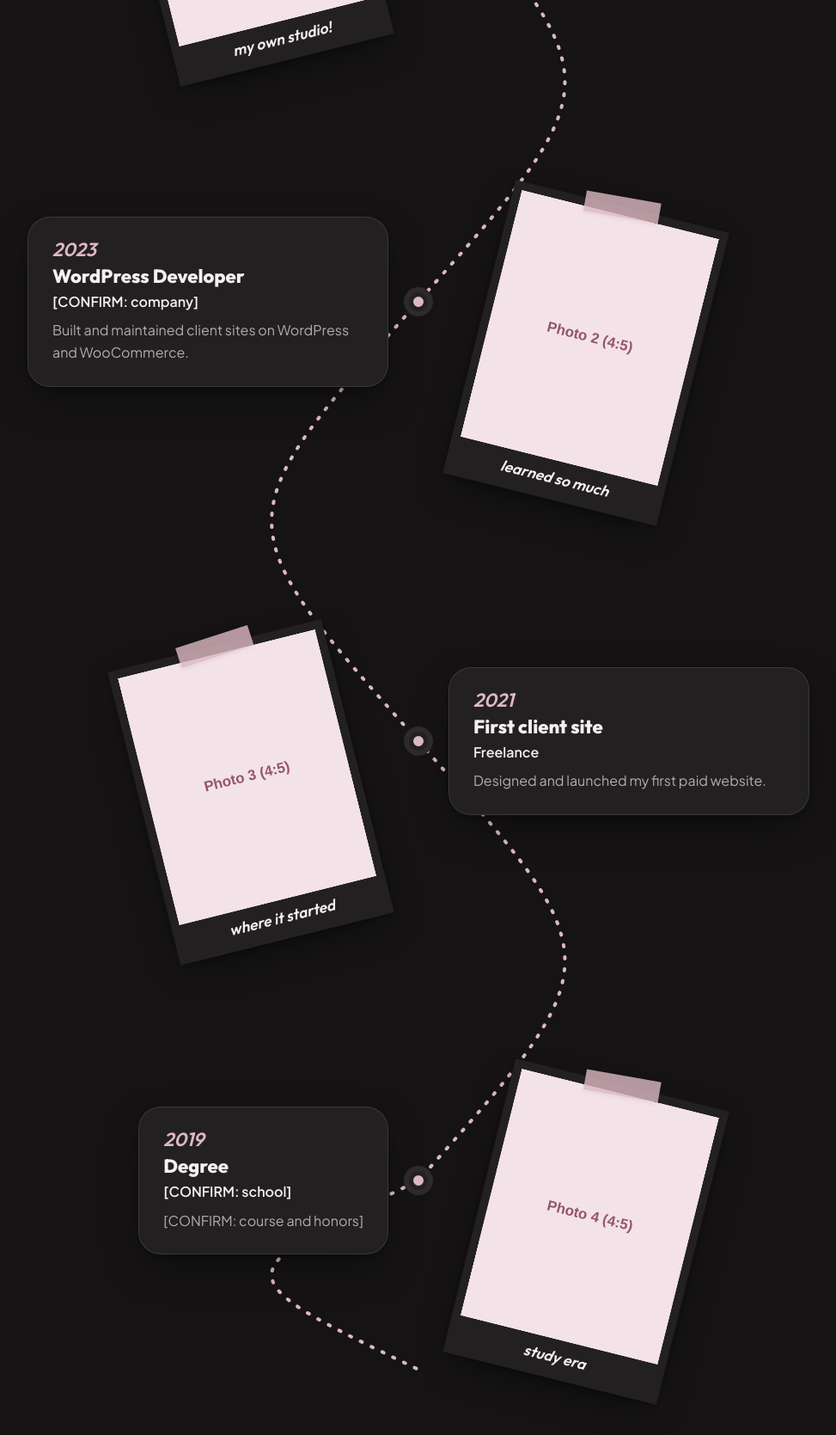
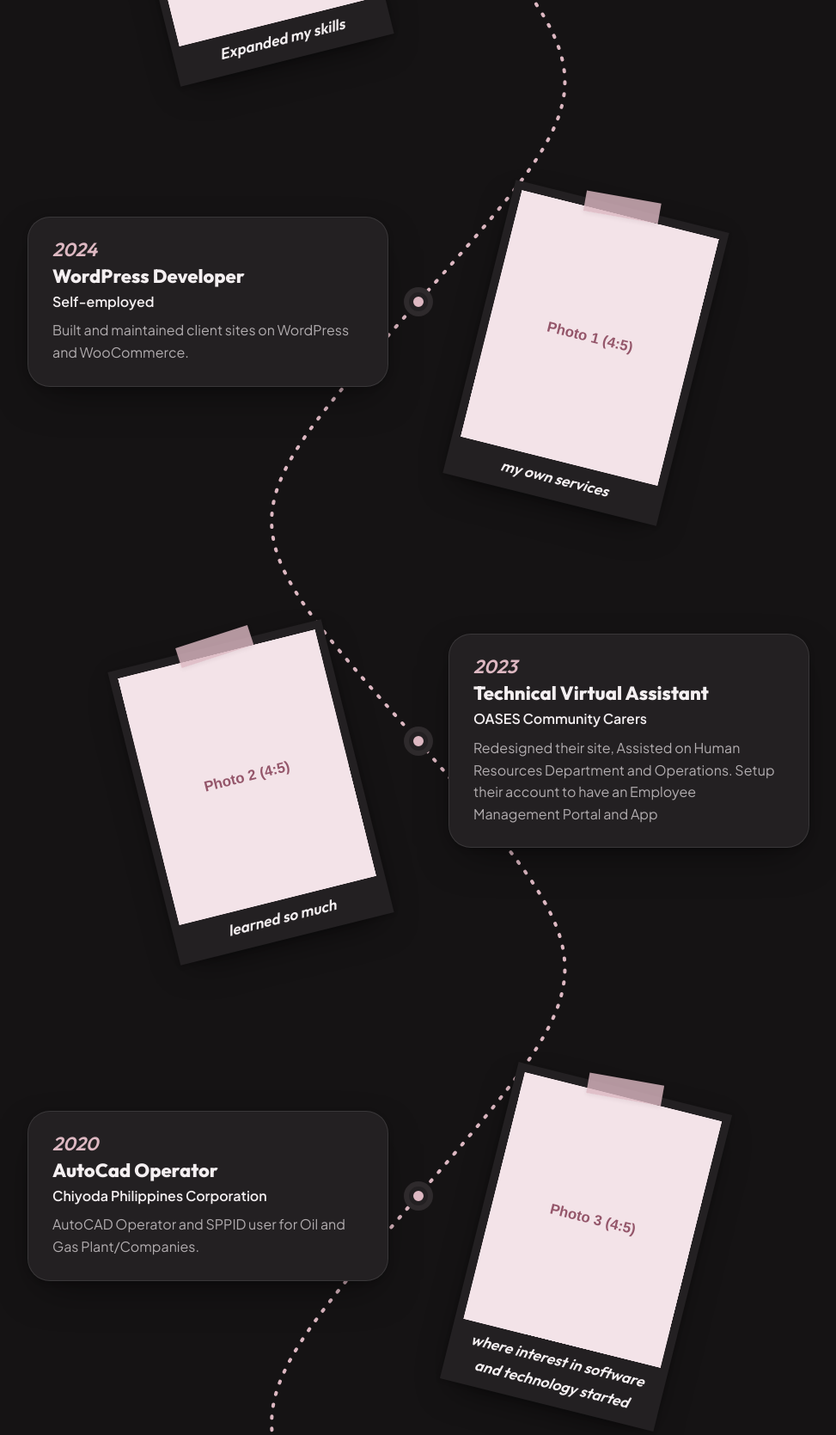
Before and after one commit to kimberlygracedestriza/personal-website, an Astro site: page / in a window 1280 px wide. Shown: the part 4794-6463 px from the top of the page at 86% size, without its empty margins (153-1126 px from the left). Built offline with nearby package versions, Linux system fonts and the light colour scheme; Astro itself is replaced by a stand-in of ours.

Commit message:
Added journey descriptions

```diff
--- a/src/sections/Journey.astro
+++ b/src/sections/Journey.astro
@@ -9,10 +9,11 @@ interface Props { id: string }
 const { id } = Astro.props
 
 const steps = [
-  { year: '2025', title: 'Freelance studio', org: 'Self-employed', text: 'Building websites for small businesses in the US, Australia and the Philippines.', photo: '/img/photo-1.svg', note: 'my own studio!' },
-  { year: '2023', title: 'WordPress Developer', org: '[CONFIRM: company]', text: 'Built and maintained client sites on WordPress and WooCommerce.', photo: '/img/photo-2.svg', note: 'learned so much' },
-  { year: '2021', title: 'First client site', org: 'Freelance', text: 'Designed and launched my first paid website.', photo: '/img/photo-3.svg', note: 'where it started' },
-  { year: '2019', title: 'Degree', org: '[CONFIRM: school]', text: '[CONFIRM: course and honors]', photo: '/img/photo-4.svg', note: 'study era' },
+  { year: '2024', title: 'Web Designer', org: 'BURK Digital', text: 'Built and maintained client sites on WordPress and WooCommerce.', photo: '/img/photo-1.svg', note: 'Expanded my skills' },
+  { year: '2024', title: 'WordPress Developer', org: 'Self-employed', text: 'Built and maintained client sites on WordPress and WooCommerce.', photo: '/img/photo-1.svg', note: 'my own services' },
+  { year: '2023', title: 'Technical Virtual Assistant', org: 'OASES Community Carers', text: 'Redesigned their site, Assisted on Human Resources Department and Operations. Setup their account to have an Employee Management Portal and App', photo: '/img/photo-2.svg', note: 'learned so much' },
+  { year: '2020', title: 'AutoCad Operator', org: 'Chiyoda Philippines Corporation', text: 'AutoCAD Operator and SPPID user for Oil and Gas Plant/Companies.', photo: '/img/photo-3.svg', note: 'where interest in software and technology started' },
+  { year: '2018', title: 'Petroleum Engineer', org: 'Palawan State University', text: 'BS in Petroleum Engineering', photo: '/img/photo-4.svg', note: 'study era' },
 ]
 ---
 <section class="journey section" id={id}>
```
